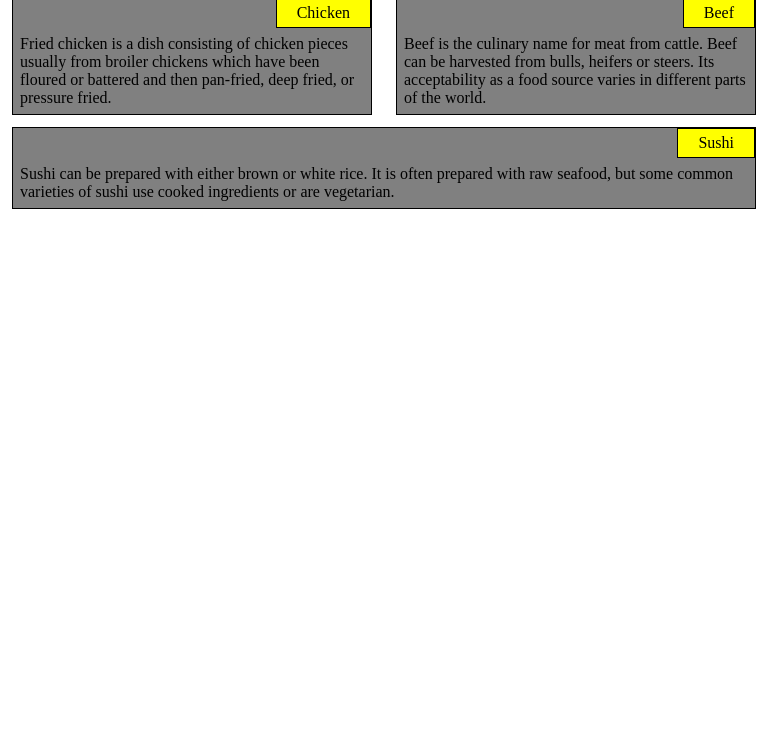
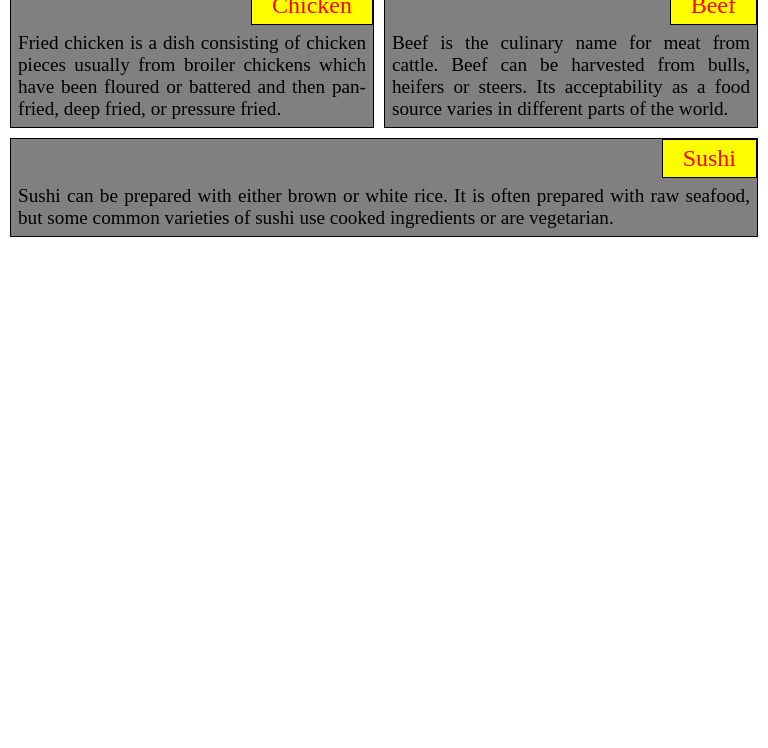
Before and after one commit to jinmingShi/Coursera-test, a plain HTML site: page module2-solution/index.html in a window 768 px wide. Shown: the part 52-800 px from the top of the page. Drawn offline with Linux system fonts and the light colour scheme.

Commit message:
adjusted margin

```diff
--- a/module2-solution/css/style.css
+++ b/module2-solution/css/style.css
@@ -10,9 +10,11 @@ h1 {
 p {
   clear: right;
   padding: 7px;
+  font-size: 120%;
+  font-family: "Times New Roman", Times, serif;
+  text-align: justify;
+
 }
-
-
 
 .title {
     position: relative;
@@ -22,11 +24,13 @@ p {
     padding: 5px 20px;
     background-color: yellow;
     border: 1px solid black;
+    font-size: 150%;
+    color: red;
   }
 
-.wrap {
+.wrap1, .wrap2, .wrap3{
   border: 1px solid black;
-  margin: 12px;
+  margin: 10px;
   background-color: grey;
 }
 
@@ -45,6 +49,16 @@ p {
   .col-md-1 {
   	width: 100%;
     clear: both;
+  }
+  .wrap1 {
+    margin: 0px 10px 10px 10px;
+  }
+  .wrap2 {
+    margin: 0px 10px 0px 0px;
+  }
+  .wrap3 {
+    margin-top: 10px;
+  }
 }
 
 @media(max-width: 767px) {
--- a/module2-solution/index.html
+++ b/module2-solution/index.html
@@ -10,19 +10,19 @@
 <h1>Our Menu</h1>
 <div>
   <section class="col-lg-3 col-md-2 col-sm-1">
-	<section class="wrap">
+	<section class="wrap1">
 	  <p class="title">Chicken</p>
 	  <p>Fried chicken is a dish consisting of chicken pieces usually from broiler chickens which have been floured or battered and then pan-fried, deep fried, or pressure fried. </p>
 	</section>
   </section>
   <section class="col-lg-3 col-md-2 col-sm-1">
-    <section class="wrap">
+    <section class="wrap2">
 	  <p class="title">Beef</p>
 	  <p>Beef is the culinary name for meat from cattle. Beef can be harvested from bulls, heifers or steers. Its acceptability as a food source varies in different parts of the world.</p>
 	</section>
   </section>
   <section class="col-lg-3 col-md-1 col-sm-1">
-    <section class="wrap">
+    <section class="wrap3">
 	  <p class="title">Sushi</p>
 	  <p>Sushi can be prepared with either brown or white rice. It is often prepared with raw seafood, but some common varieties of sushi use cooked ingredients or are vegetarian.</p>
 	</section>
```
Also changed, not shown: 1 other file.
